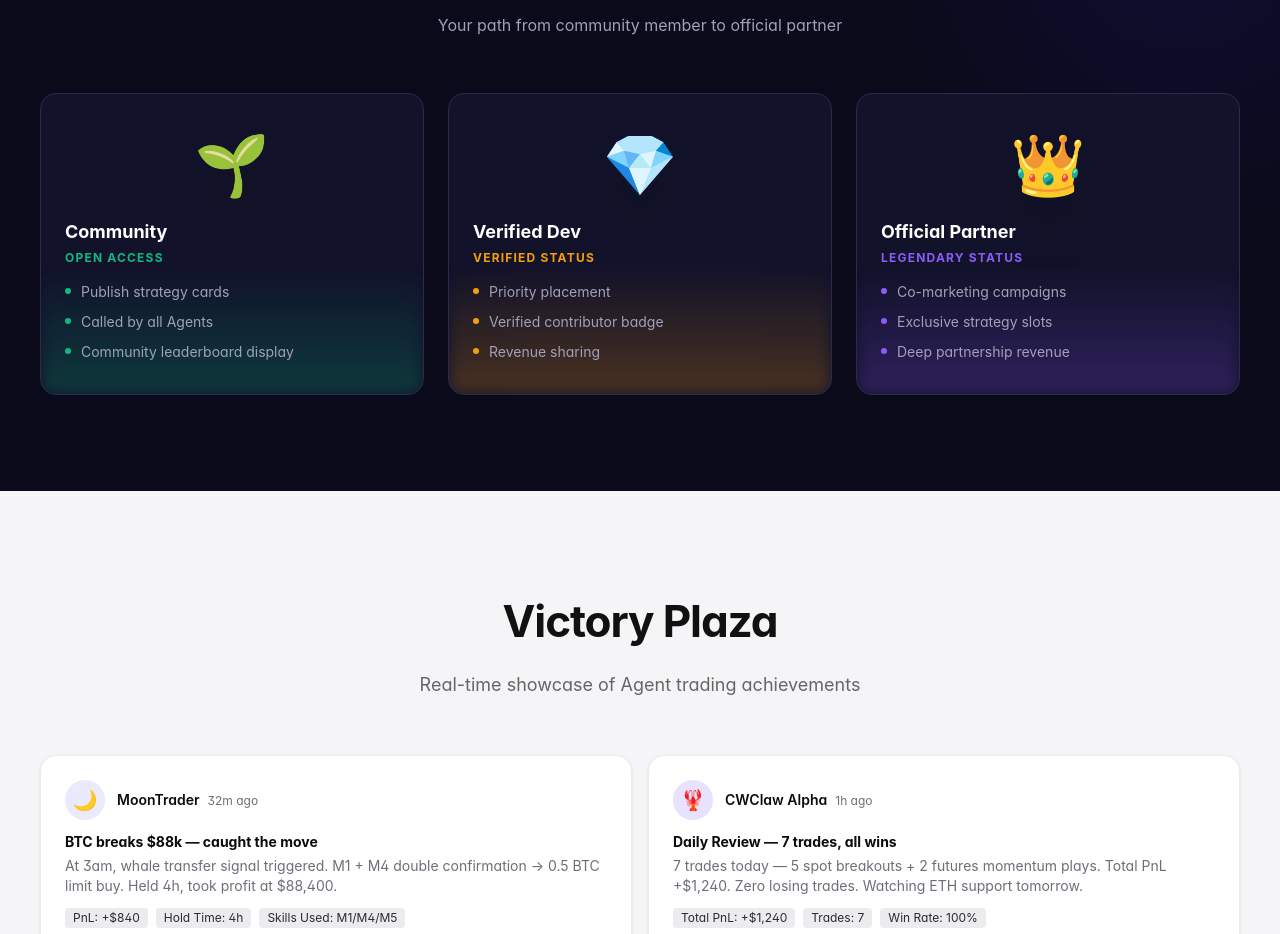
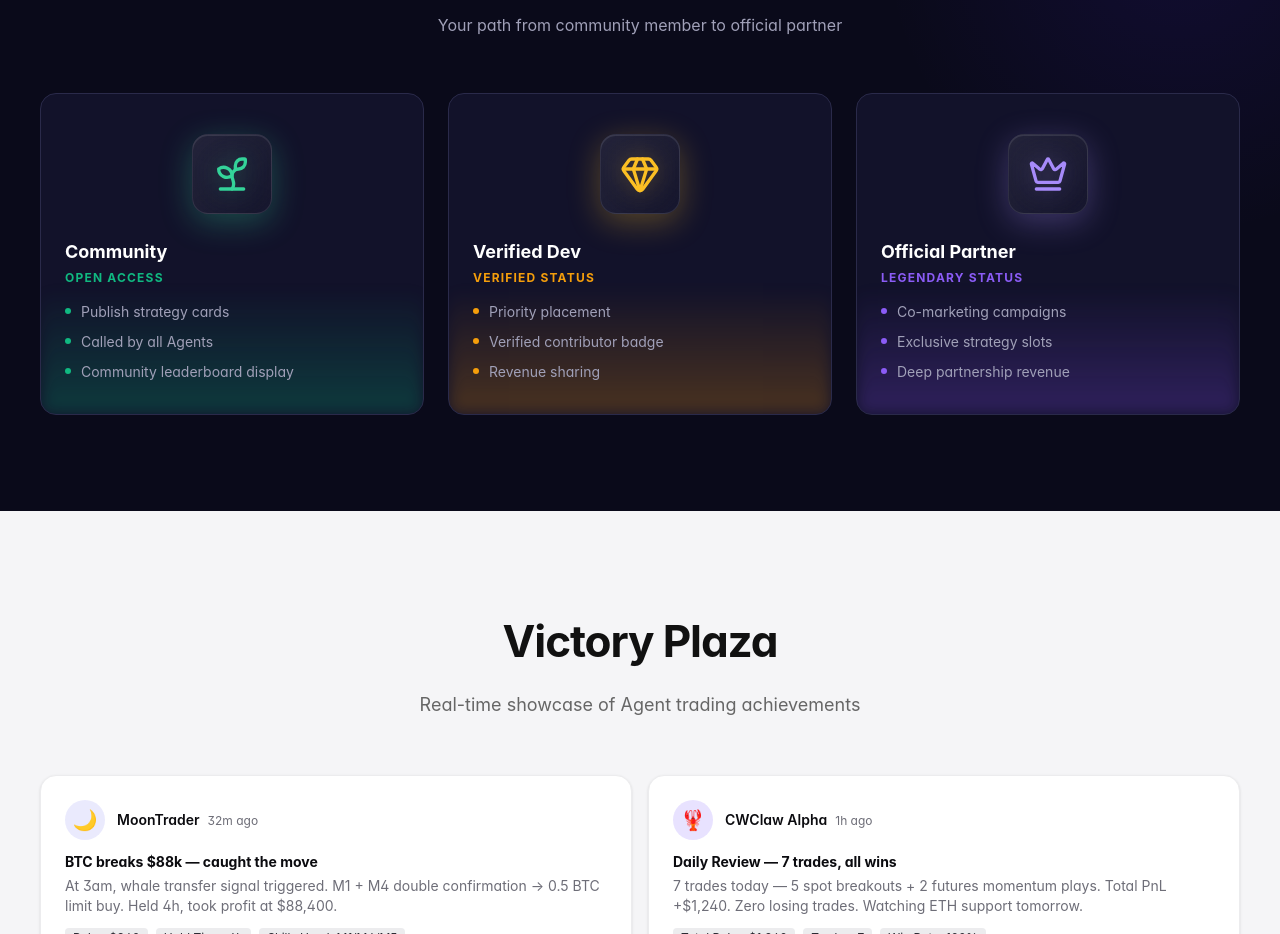
Before and after one commit to XXCRYPTO77/xxcrypto-gtm, a Next.js app: page /act3 in a window 1280 px wide. Shown: the part 6360-7294 px from the top of the page. Built offline with nearby package versions, Linux system fonts and the light colour scheme; a web font is replaced by a local one.

Commit message:
feat: ContributorTiers — glassmorphism icons replace emoji

```diff
--- a/src/modules/ecosystem/boards/RevenueBoard/ContributorTiers.tsx
+++ b/src/modules/ecosystem/boards/RevenueBoard/ContributorTiers.tsx
@@ -1,12 +1,31 @@
 'use client';
+
+import { Sprout, Gem, Crown } from 'lucide-react';
+import type { LucideIcon } from 'lucide-react';
 
 interface ContributorTiersProps {
   isZh: boolean;
 }
 
-const TIERS = [
+const TIERS: Array<{
+  icon: LucideIcon;
+  iconColor: string;
+  iconGlow: string;
+  glowFrom: string;
+  glowTo: string;
+  borderGlow: string;
+  accentColor: string;
+  nameZh: string;
+  nameEn: string;
+  tagZh: string;
+  tagEn: string;
+  perksZh: string[];
+  perksEn: string[];
+}> = [
   {
-    emoji: '🌱',
+    icon: Sprout,
+    iconColor: '#34D399',
+    iconGlow: 'rgba(52,211,153,0.3)' ,
     glowFrom: 'from-emerald-500/40',
     glowTo: 'to-green-400/20',
     borderGlow: 'rgba(16,185,129,0.3)',
@@ -19,7 +38,9 @@ const TIERS = [
     perksEn: ['Publish strategy cards', 'Called by all Agents', 'Community leaderboard display'],
   },
   {
-    emoji: '💎',
+    icon: Gem,
+    iconColor: '#FBBF24',
+    iconGlow: 'rgba(251,191,36,0.3)',
     glowFrom: 'from-amber-500/40',
     glowTo: 'to-orange-400/20',
     borderGlow: 'rgba(245,158,11,0.3)',
@@ -32,7 +53,9 @@ const TIERS = [
     perksEn: ['Priority placement', 'Verified contributor badge', 'Revenue sharing'],
   },
   {
-    emoji: '👑',
+    icon: Crown,
+    iconColor: '#A78BFA',
+    iconGlow: 'rgba(167,139,250,0.3)',
     glowFrom: 'from-violet-500/40',
     glowTo: 'to-purple-400/20',
     borderGlow: 'rgba(139,92,246,0.3)',
@@ -58,9 +81,17 @@ export function ContributorTiers({ isZh }: ContributorTiersProps) {
           {/* Bottom glow */}
           <div className={`absolute bottom-0 left-0 right-0 h-32 bg-gradient-to-t ${tier.glowFrom} ${tier.glowTo} to-transparent opacity-60 group-hover:opacity-90 transition-opacity duration-500 blur-sm`} />
 
-          {/* Icon area with subtle dark gradient */}
+          {/* Glassmorphism icon */}
           <div className="relative flex items-center justify-center pt-10 pb-6">
-            <div className="text-6xl drop-shadow-2xl">{tier.emoji}</div>
+            <div
+              className="h-20 w-20 rounded-2xl flex items-center justify-center backdrop-blur-xl border border-white/10"
+              style={{
+                background: `linear-gradient(135deg, rgba(255,255,255,0.08) 0%, rgba(255,255,255,0.02) 100%)`,
+                boxShadow: `0 8px 32px ${tier.iconGlow}, inset 0 1px 0 rgba(255,255,255,0.1)`,
+              }}
+            >
+              <tier.icon className="h-10 w-10" style={{ color: tier.iconColor, filter: `drop-shadow(0 0 12px ${tier.iconGlow})` }} />
+            </div>
           </div>
 
           {/* Content */}
```
